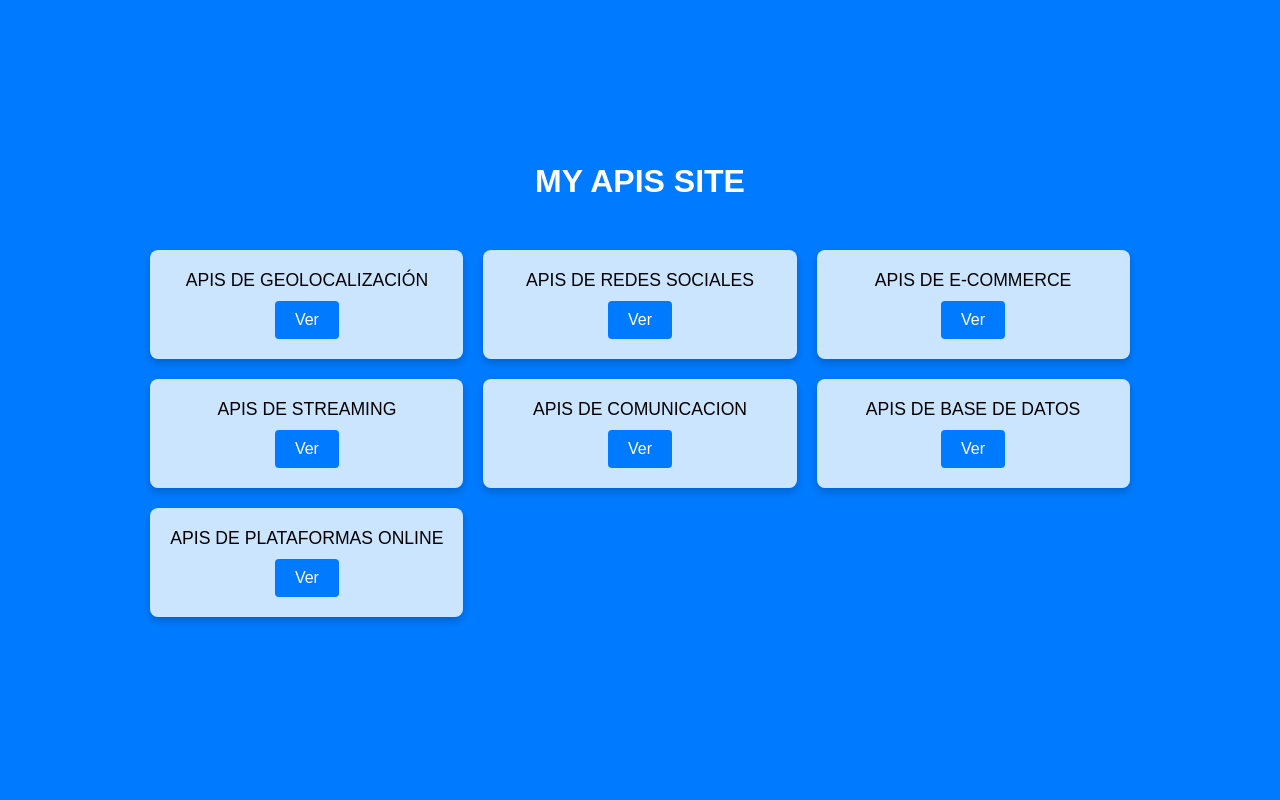
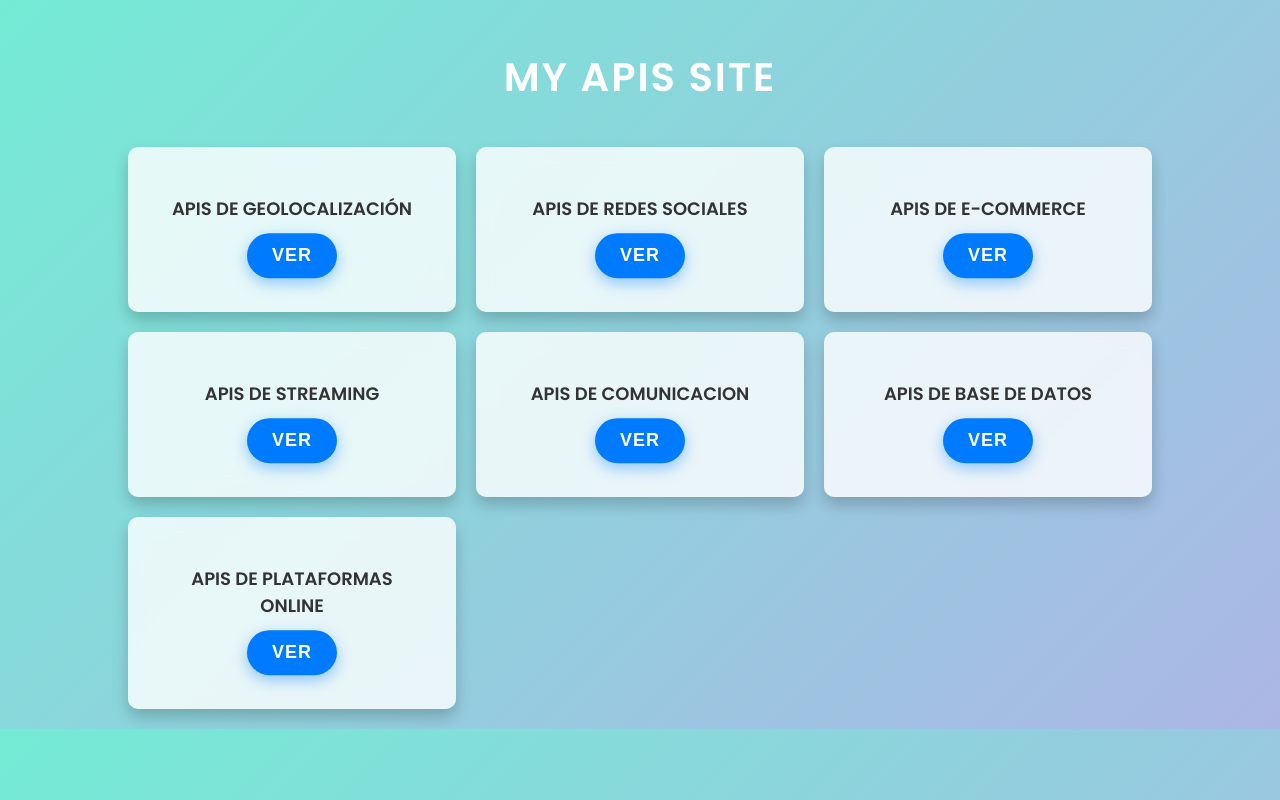
Before and after one commit to iduckling011/ianRodriguezve.github.io, a plain HTML site: page index.html in a window 1280 px wide. Drawn offline with Linux system fonts and the light colour scheme.

```diff
--- a/index.css
+++ b/index.css
@@ -1,72 +1,119 @@
-/* Estilos generales */
-* {
+/* Estilo global */
+body {
+    font-family: 'Poppins', sans-serif;  /* Cambiamos la fuente a algo más moderno */
+    background: linear-gradient(135deg, #74ebd5, #ACB6E5);  /* Fondo degradado suave */
     margin: 0;
     padding: 0;
-    box-sizing: border-box;
+    overflow-x: hidden;  /* Para evitar el scroll horizontal */
+    animation: gradientBackground 10s ease infinite; /* Animación de fondo */
 }
 
-body {
-    font-family: Arial, sans-serif;
-    background: url('f97a0d_cceca1dfe39940d49c9eac358da59ff7~mv2.jpeg') no-repeat center center fixed;
-    background-size: cover;
-    height: 100vh;
-    display: flex;
-    justify-content: center;
-    align-items: center;
-    color: rgb(255, 0, 0);
-}
-.overlay {
-    position: absolute;
-    top: 0;
-    left: 0;
-    width: 100%;
-    height: 100%;
-    background: #007BFF /* Oscurece un poco el fondo */
+/* Animación del fondo */
+@keyframes gradientBackground {
+    0% { background-position: 0% 50%; }
+    50% { background-position: 100% 50%; }
+    100% { background-position: 0% 50%; }
 }
 
 .container {
-    position: relative;
-    z-index: 1;
+    width: 80%;
+    margin: 0 auto;
+    padding: 20px;
     text-align: center;
-}
-
-h1 {
-    margin-bottom: 30px;
-    font-size: 2rem;
-    color: white;
 }
 
 .grid {
     display: grid;
     grid-template-columns: repeat(3, 1fr);
-    grid-gap: 20px;
-    padding: 20px;
+    gap: 20px;
 }
 
 .box {
-    background-color: rgba(255, 255, 255, 0.8);
-    padding: 20px;
-    border-radius: 8px;
-    text-align: center;
-    box-shadow: 0 4px 8px rgba(0, 0, 0, 0.2);
+    background: rgba(255, 255, 255, 0.8); /* Caja semitransparente */
+    backdrop-filter: blur(10px); /* Efecto de fondo borroso */
+    padding: 30px;
+    border: none;
+    border-radius: 10px;
+    box-shadow: 0 8px 15px rgba(0, 0, 0, 0.2);
+    transition: transform 0.3s ease, box-shadow 0.3s ease; /* Animación al pasar el mouse */
+    cursor: pointer;
 }
 
-.box p {
-    font-size: 1.1rem;
-    margin-bottom: 10px;
-    color: black;
+/* Efecto hover de las cajas */
+.box:hover {
+    transform: translateY(-10px);  /* Elevación al pasar el mouse */
+    box-shadow: 0 15px 25px rgba(0, 0, 0, 0.3); /* Aumenta la sombra */
+}
+
+h1 {
+    color: #fff;
+    font-size: 2.5em;
+    text-transform: uppercase;
+    letter-spacing: 2px;
+    margin-bottom: 40px;
+    animation: fadeIn 2s ease; /* Animación de entrada */
+}
+
+p {
+    font-size: 18px;
+    color: #333;
+    margin-bottom: 15px;
+    font-weight: bold;
+}
+
+/* Botones */
+.btn {
+    display: inline-block;
+    padding: 12px 25px;
+    background-color: #007bff;
+    color: #fff;
+    border: none;
+    border-radius: 30px;
+    cursor: pointer;
+    font-size: 18px;
+    font-weight: bold;
+    letter-spacing: 1px;
+    text-transform: uppercase;
+    transition: background-color 0.3s ease, transform 0.3s ease; /* Efecto hover */
+    box-shadow: 0 5px 15px rgba(0, 123, 255, 0.4); /* Sombra suave */
+}
+
+/* Efecto hover del botón */
+.btn:hover {
+    background-color: #0056b3;
+    transform: scale(1.1); /* Aumenta ligeramente el tamaño */
+    box-shadow: 0 8px 20px rgba(0, 123, 255, 0.6); /* Aumenta la sombra */
+}
+
+/* Animación para que los elementos aparezcan suavemente */
+@keyframes fadeIn {
+    0% { opacity: 0; transform: translateY(-20px); }
+    100% { opacity: 1; transform: translateY(0); }
+}
+
+/* Animación para que los botones tengan movimiento sutil */
+@keyframes btnMove {
+    0% { transform: translateY(0); }
+    50% { transform: translateY(-5px); }
+    100% { transform: translateY(0); }
 }
 
 .btn {
-    background-color: #007BFF;
-    color: white;
-    border: none;
-    padding: 10px 20px;
-    border-radius: 4px;
-    cursor: pointer;
-    font-size: 1rem;
+    animation: btnMove 3s infinite ease-in-out; /* Añadimos animación sutil */
 }
 
-.btn:hover {
-    background-color: #0056b3;
+/* Responsividad */
+@media (max-width: 768px) {
+    .grid {
+        grid-template-columns: 1fr;
+    }
+
+    h1 {
+        font-size: 2em;
+    }
+
+    .btn {
+        font-size: 16px;
+        padding: 10px 20px;
+    }
 }
--- a/index.html
+++ b/index.html
@@ -4,6 +4,11 @@
     <meta charset="UTF-8">
     <meta name="viewport" content="width=device-width, initial-scale=1.0">
     <title>My APIS Site</title>
+
+    <!-- Incluir la fuente de Google Fonts -->
+    <link href="https://fonts.googleapis.com/css2?family=Poppins:wght@400;600&display=swap" rel="stylesheet">
+
+    <!-- Enlace al archivo CSS -->
     <link rel="stylesheet" href="index.css">
 </head>
 <body>
@@ -13,7 +18,7 @@
         <div class="grid">
             <div class="box">
                 <p>APIS DE GEOLOCALIZACIÓN</p>
-                <button class="btn">Ver</button>
+                <button class="btn" onclick="window.location.href='geolocalizacion.html'">Ver</button>
             </div>
             <div class="box">
                 <p>APIS DE REDES SOCIALES</p>
@@ -41,6 +46,8 @@
             </div>
         </div>
     </div>
+
+    <!-- Enlace al archivo JS -->
     <script src="index.js"></script>
 </body>
 </html>
--- a/index.js
+++ /dev/null
@@ -1,5 +0,0 @@
-document.querySelectorAll('.box').forEach(box => {
-    box.addEventListener('click', () => {
-        alert('Has hecho clic en una caja');
-    });
-});
```
Also changed, not shown: geolocalizacion.html (added, +17 -0 lines), mapa.html (added, +24 -0 lines), mapa.js (added, +12 -0 lines).
